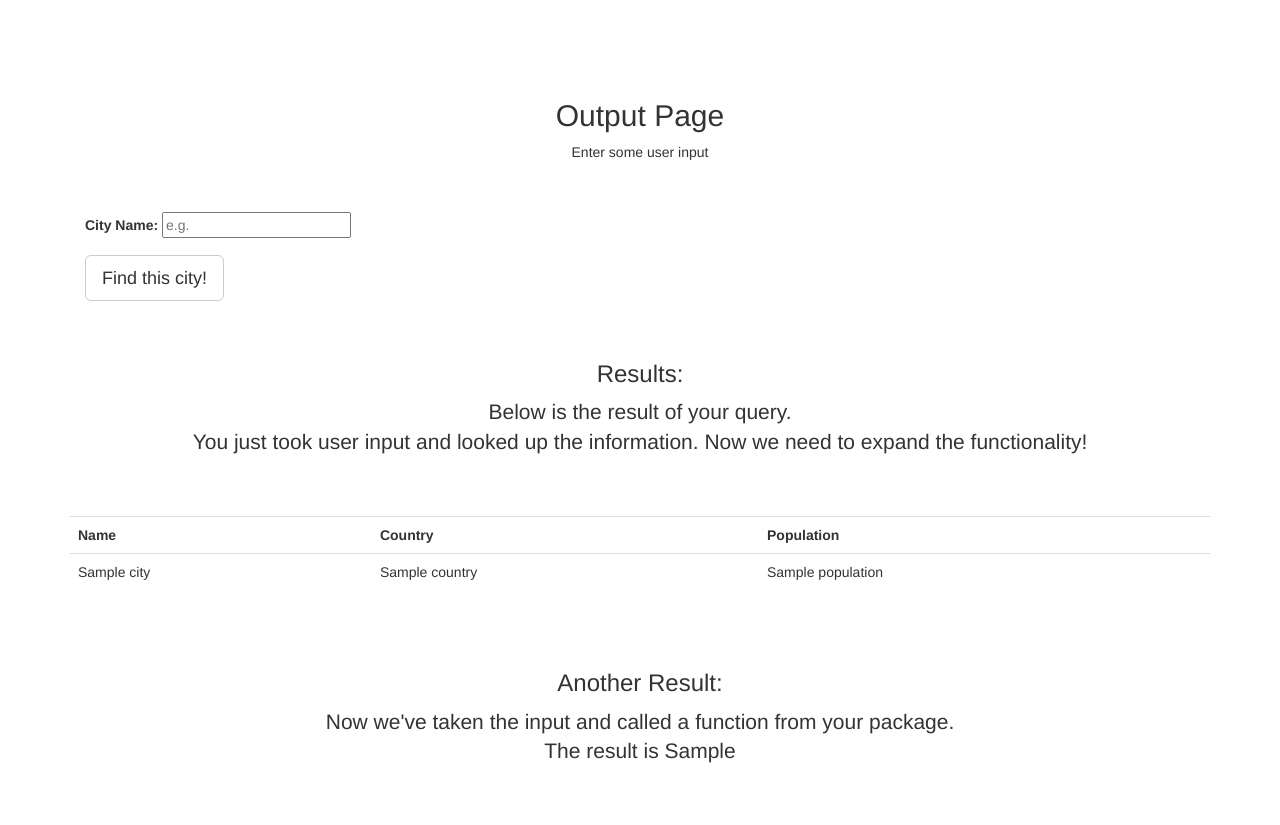
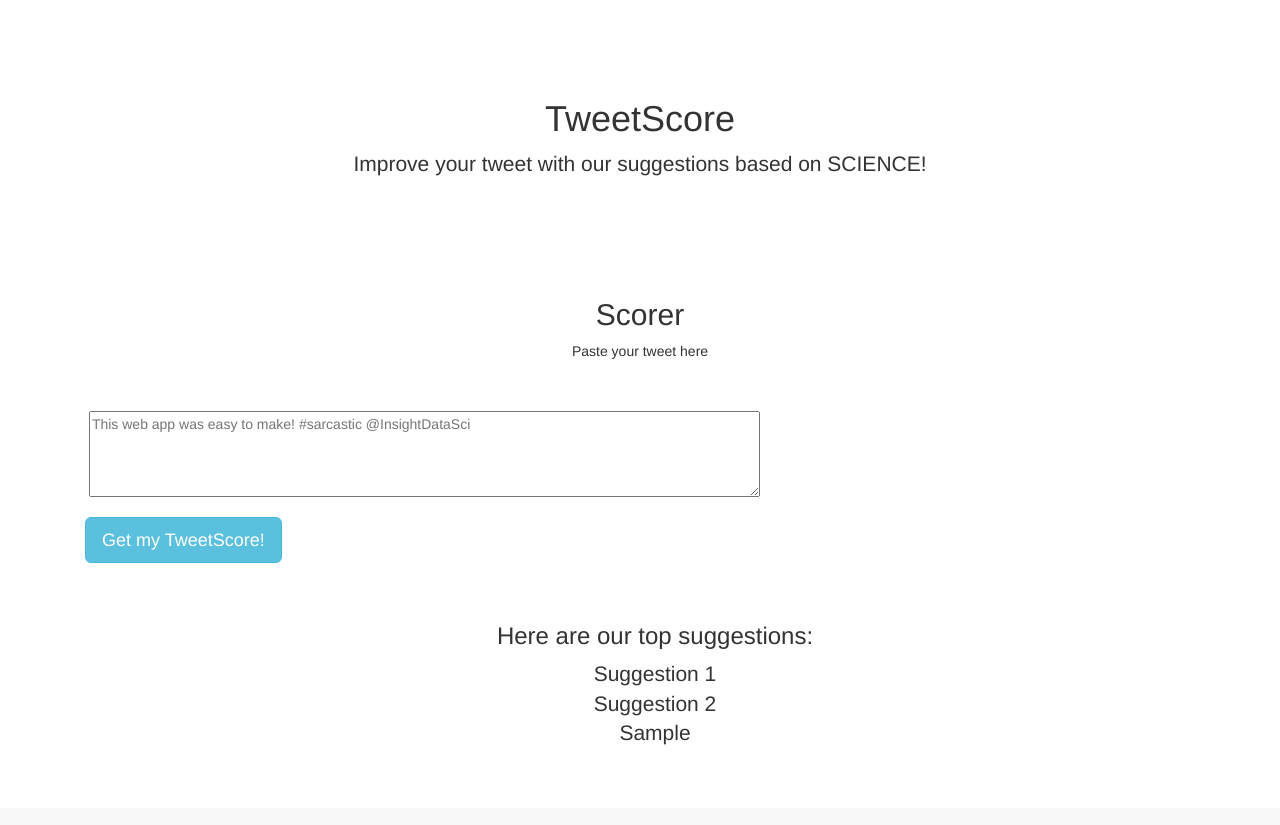
Before and after one commit to aspera1631/TS_web_app, a Flask app: template app/templates/output.html in a window 1280 px wide. Shown: the part 51-876 px from the top of the page. After the commit the page ends 796 px from the top, so only its background shows below. Run offline with Flask 2, Linux system fonts and the light colour scheme; the template is opened without the code that fills it: most values are stand-ins (such as "Sample title", 1, 10 or a date in 2020); some libraries are stand-ins or nearby versions.

Commit message:
changed labels and arrangement for web app

```diff
--- a/app/templates/output.html
+++ b/app/templates/output.html
@@ -1,6 +1,5 @@
 <!DOCTYPE html>
-<html lang="en">
-  <head>
+<head>
     <meta charset="utf-8">
     <meta http-equiv="X-UA-Compatible" content="IE=edge">
     <meta name="viewport" content="width=device-width, initial-scale=1">
@@ -8,10 +7,10 @@
     <meta name="author" content="">
     <link rel="icon" href="../../favicon.ico">
 
-    <title>Starter Template for Bootstrap</title>
+    <title>TweetScore</title>
 
     <!-- Bootstrap core CSS -->
-    <link href="../static/css/bootstrap.min.css" rel="stylesheet">
+    <link href="/static/css/bootstrap.min.css" rel="stylesheet">
 
     <!-- Custom styles for this template -->
     <link href="starter-template.css" rel="stylesheet">
@@ -20,7 +19,10 @@
     <!--[if lt IE 9]><script src="../../assets/js/ie8-responsive-file-warning.js"></script><![endif]-->
     <script src="../../assets/js/ie-emulation-modes-warning.js"></script>
 
-    <!-- HTML5 shim and Respond.js for IE8 support of HTML5 elements and media queries -->
+    <!-- IE10 viewport hack for Surface/desktop Windows 8 bug -->
+    <script src="../../assets/js/ie10-viewport-bug-workaround.js"></script>
+
+    <!-- HTML5 shim and Respond.js IE8 support of HTML5 elements and media queries -->
     <!--[if lt IE 9]>
       <script src="https://oss.maxcdn.com/html5shiv/3.7.2/html5shiv.min.js"></script>
       <script src="https://oss.maxcdn.com/respond/1.4.2/respond.min.js"></script>
@@ -53,56 +55,70 @@
 
 <br><br>
 
+     <div class="container">
+      <div class="starter-template">
+        <h1>TweetScore</h1>
+        <p class="lead">Improve your tweet with our suggestions based on SCIENCE!</p>
+      </div>
+      <!--
+    <table class="table table-hover">
+    <tr><th>Name</th><th>Country</th><th>Population</th></tr>
+    {% for city in cities %}
+    <tr><td>{{ city['name'] }}</td><td>{{ city['country']}}</td><td> {{ city['population'] }}</td></tr>
+    {% endfor %}
+    </table>
+    -->
+    <script src="https://code.jquery.com/jquery-1.10.2.min.js"></script>
+    <script src="static/js/bootstrap.min.js"></script>
+
+    </div><!-- /.container -->
+
   <div class="container">
+
     <div class="starter-template">
-        <h2>Output Page</h2>
-        <p>Enter some user input</p>
+        <h2>Scorer</h2>
+        <p>Paste your tweet here</p>
     </div>
 
     <div class = "container">
 
       <form  action="/output" method="GET">
         <div class="form-group">
-          <label for="ID">City  Name:</label>
-          <input type="text" id="ID" name='ID' placeholder="e.g. ">
+        <label for="abstract_text"></label>
+        <textarea rows="4" cols="80" type="text" id="tweet_in" name='tweet_in' placeholder="This web app was easy to make! #sarcastic @InsightDataSci"></textarea>
+
         </div>
+
         <div>
-          <button type="submit" class="btn btn-default btn-lg">Find this city!</button>
+        <button type="submit" class="btn btn-lg btn-info">Get my TweetScore!</button>
         </div>
+
+
       </form>
     </div>
-    <script src="https://code.jquery.com/jquery-1.10.2.min.js"></script>
-    <script src="static/js/bootstrap.min.js"></script>
-
-  </div> <!-- /.container-->
 
     <div class="container">
       <div class="starter-template">
-        <h3>Results:</h3>
-        <p class="lead">Below is the result of your query.<br> You just took user input and looked up the information. Now we need to expand the functionality!</p>
+        <h3>Here are our top suggestions:</h3>
+        <p class="lead">Suggestion 1
+        <br>Suggestion 2
+        <br>{{the_result}}</p>
+
+        <script src="https://code.jquery.com/jquery-1.10.2.min.js"></script>
+        <script src="static/js/bootstrap.min.js"></script>
       </div>
 
+<!--
       <table class="table table-hover">
       <tr><th>Name</th><th>Country</th><th>Population</th></tr>
       {% for city in cities %}
       <tr><td>{{ city['name'] }}</td><td>{{ city['country']}}</td><td> {{ city['population'] }}</td></tr>
       {% endfor %}
       </table>
+      -->
 
      </div><!-- /.container -->
 
-    <div class="container">
-      <div class="starter-template">
-        <h3>Another Result:</h3>
-        <p class="lead">Now we've taken the input and called a function from your package.<br>The result is {{the_result}}</p>
-      </div>
-
-
-      <script src="https://code.jquery.com/jquery-1.10.2.min.js"></script>
-      <script src="static/js/bootstrap.min.js"></script>
-
-
-     </div><!-- /.container -->
 
 
     <!-- Bootstrap core JavaScript
```
Also changed, not shown: app/templates/input.html (+13 -9 lines), app/views.py (+6 -2 lines), 1 other file.
